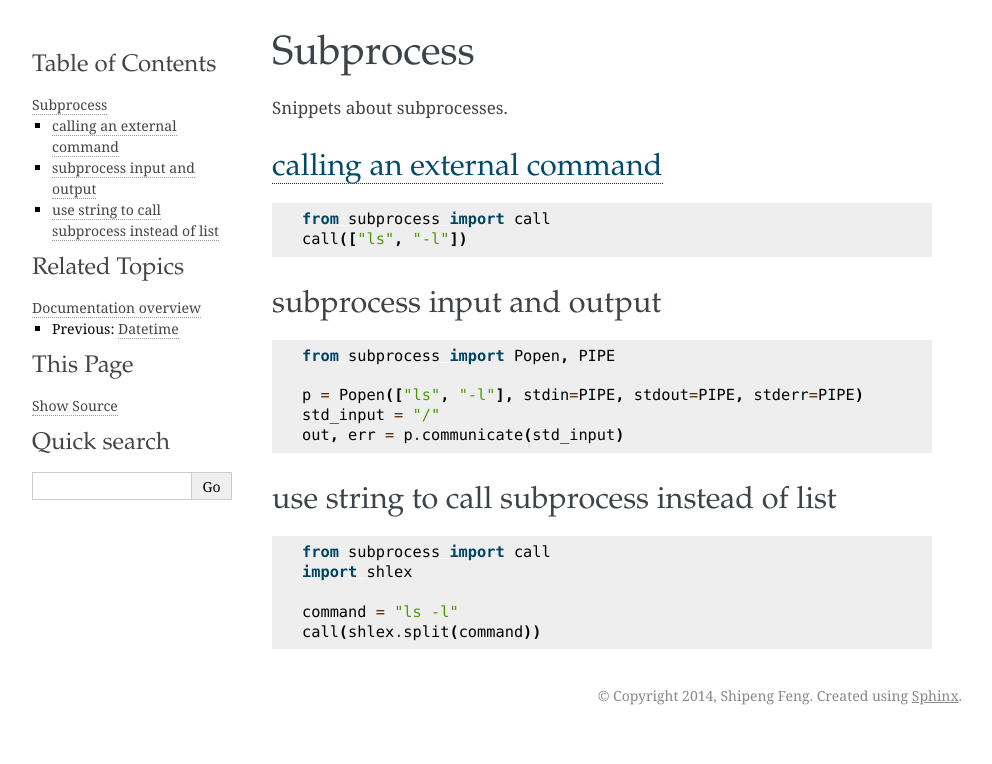
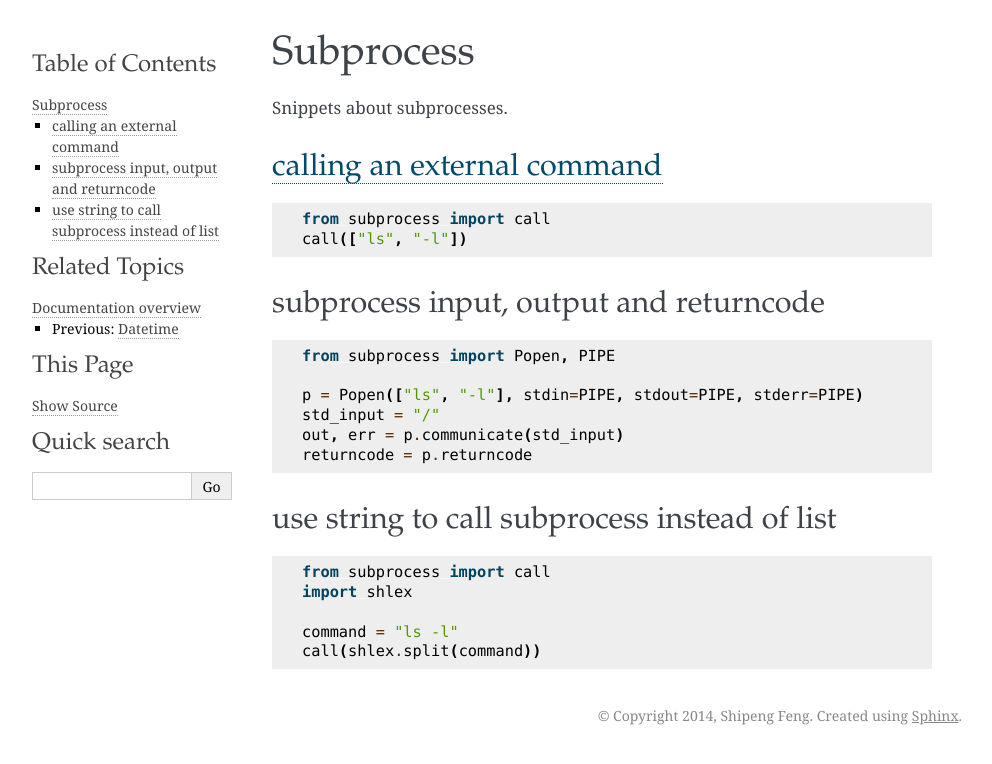
Before and after one commit to fengsp/python-snippets, a Sphinx documentation site: the page built from docs/subprocess.rst, in a window 1280 px wide. Shown: the top 764 px of the page, without its empty margins (148-1140 px from the left). Built offline with Sphinx 7.4.7, drawn with Linux system fonts in a browser that asks for light colours.

Commit message:
Added subprocess returncode

```diff
--- a/docs/subprocess.rst
+++ b/docs/subprocess.rst
@@ -13,8 +13,8 @@ Snippets about subprocesses.
     call(["ls", "-l"])
 
 
-subprocess input and output
----------------------------
+subprocess input, output and returncode
+---------------------------------------
 
 ::
 
@@ -23,6 +23,7 @@ subprocess input and output
     p = Popen(["ls", "-l"], stdin=PIPE, stdout=PIPE, stderr=PIPE)
     std_input = "/"
     out, err = p.communicate(std_input)
+    returncode = p.returncode
 
 
 use string to call subprocess instead of list
```
